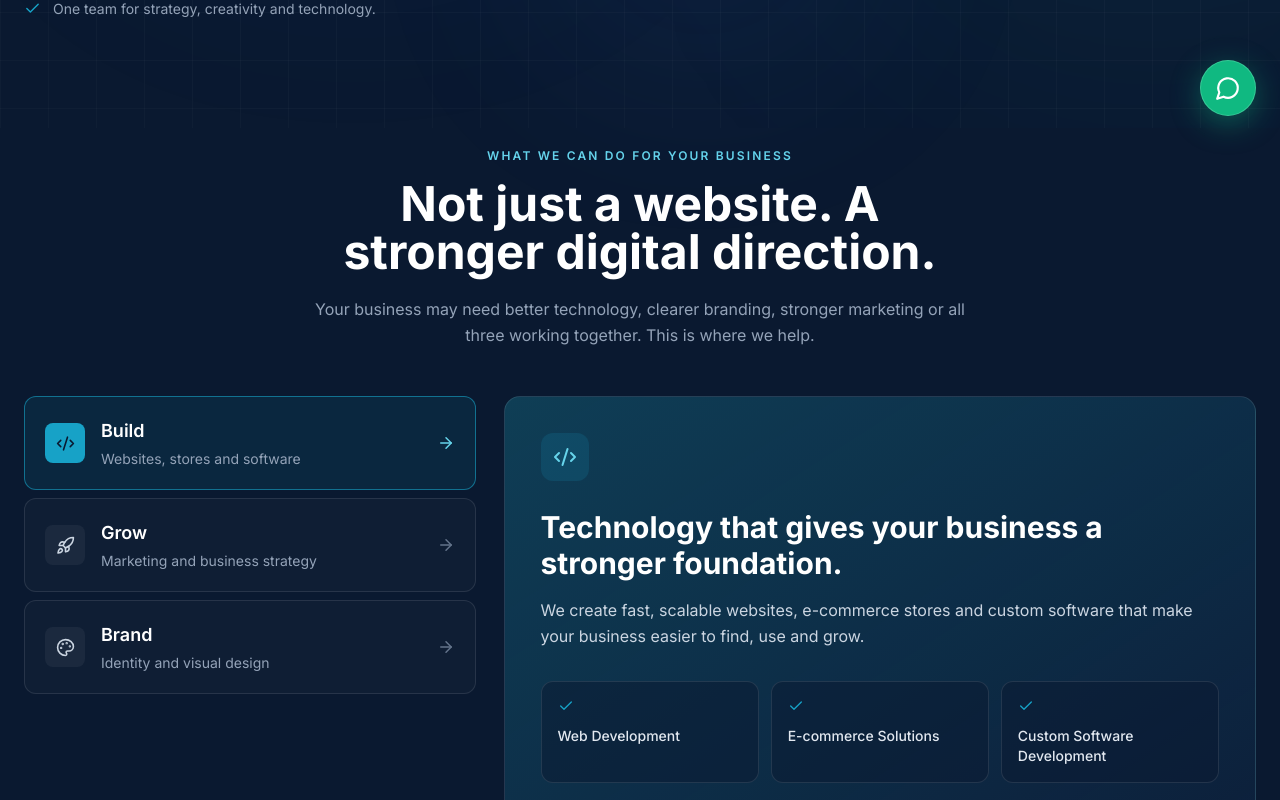
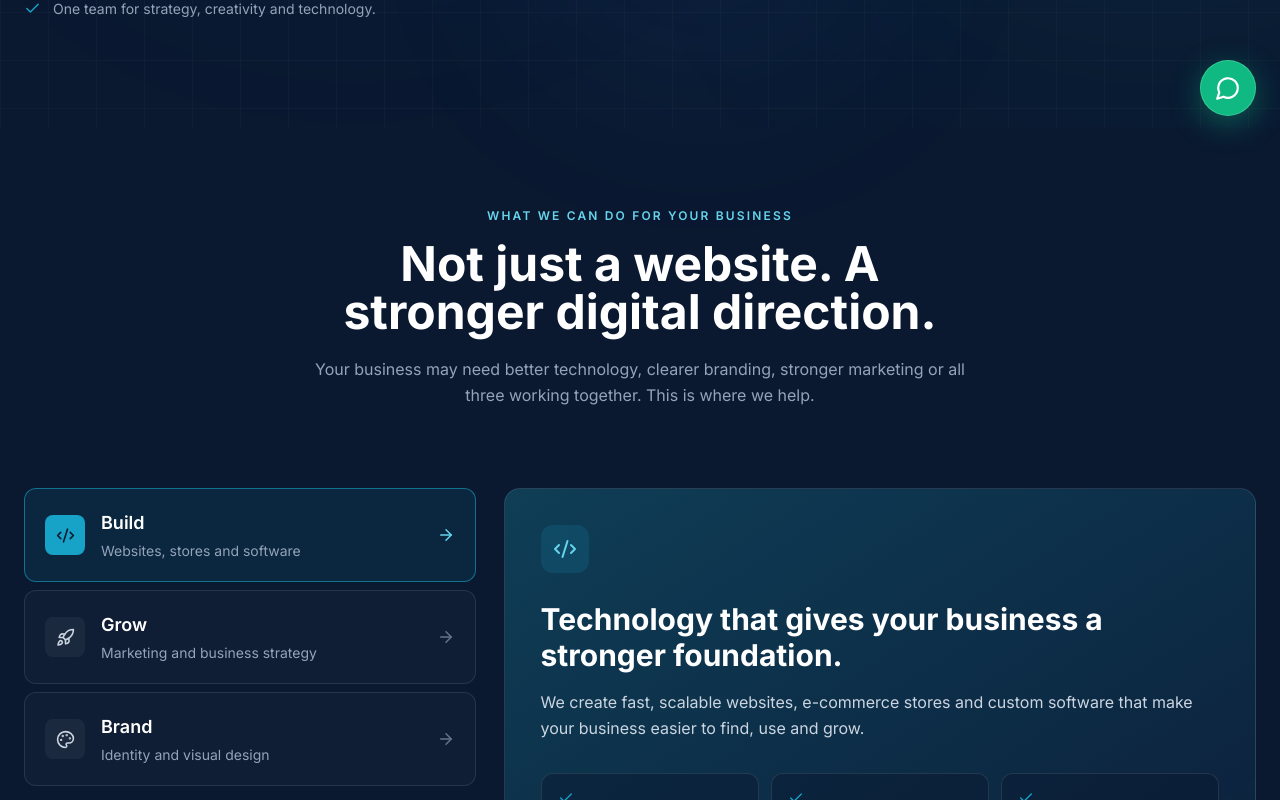
Before and after one commit to patanai12876/ignisissolutions, a Next.js app: page / in a window 1280 px wide. Shown: the part 660-1460 px from the top of the page. Built offline with nearby package versions, Linux system fonts and the light colour scheme.

Commit message:
changesss

```diff
--- a/src/app/page.tsx
+++ b/src/app/page.tsx
@@ -561,7 +561,7 @@ export default function Home() {
       </section>
 
       {/* SERVICES */}
-      <section className="mx-auto max-w-7xl px-6 py-24 pt-5">
+      <section className="mx-auto max-w-7xl px-6 py-16 lg:py-20">
         <motion.div
           initial={{ opacity: 0, y: 20 }}
           whileInView={{ opacity: 1, y: 0 }}
@@ -580,7 +580,7 @@ export default function Home() {
           </p>
         </motion.div>
 
-        <div className="mt-12 grid gap-7 lg:grid-cols-[0.75fr_1.25fr]">
+        <div className="mt-20 grid gap-7 lg:grid-cols-[0.75fr_1.25fr]">
           <div className="space-y-2">
             {serviceGroups.map((group) => {
               const Icon = group.icon
```
Also changed, not shown: 1 other file (tests, documents, lock files or other folders).
